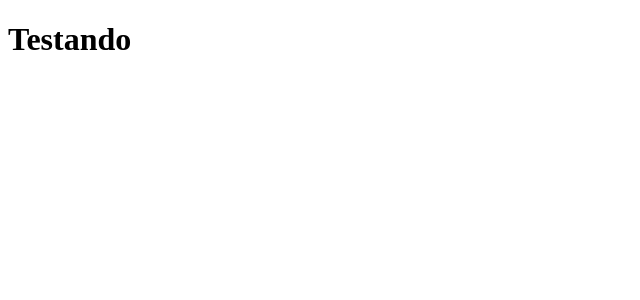
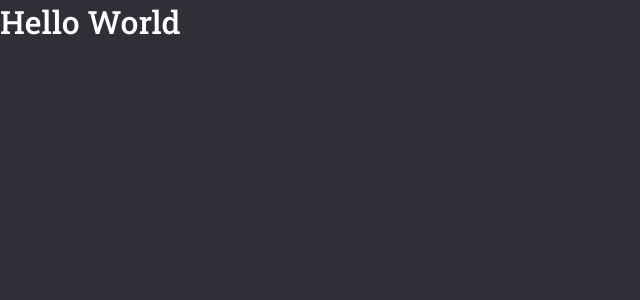
Before and after one commit to joaosczip/appointments_web, a React (Create React App) app: page / in a window 1280 px wide. Shown: the top 300 px of the page, without its empty margins (0-640 px from the left). Built offline with nearby package versions, Linux system fonts and the light colour scheme.

Commit message:
feat: add global style

```diff
--- a/public/index.html
+++ b/public/index.html
@@ -10,21 +10,14 @@
       content="Web site created using create-react-app"
     />
     <link rel="apple-touch-icon" href="%PUBLIC_URL%/logo192.png" />
-    <!--
-      manifest.json provides metadata used when your web app is installed on a
-      user's mobile device or desktop. See https://developers.google.com/web/fundamentals/web-app-manifest/
-    -->
     <link rel="manifest" href="%PUBLIC_URL%/manifest.json" />
-    <!--
-      Notice the use of %PUBLIC_URL% in the tags above.
-      It will be replaced with the URL of the `public` folder during the build.
-      Only files inside the `public` folder can be referenced from the HTML.
 
-      Unlike "/favicon.ico" or "favicon.ico", "%PUBLIC_URL%/favicon.ico" will
-      work correctly both with client-side routing and a non-root public URL.
-      Learn how to configure a non-root public URL by running `npm run build`.
-    -->
-    <title>React App</title>
+    <title>GoBarber</title>
+
+    <link
+      href="https://fonts.googleapis.com/css2?family=Roboto+Slab:wght@400;500&display=swap"
+      rel="stylesheet"
+    />
   </head>
   <body>
     <noscript>You need to enable JavaScript to run this app.</noscript>
--- a/src/App.tsx
+++ b/src/App.tsx
@@ -1,7 +1,14 @@
 import React from "react";
 
+import GlobalStyle from "./styles/global";
+
 function App() {
-  return <h1>Testando</h1>;
+  return (
+    <>
+      <h1>Hello World</h1>
+      <GlobalStyle />
+    </>
+  );
 }
 
 export default App;
--- a/src/styles/global.ts
+++ b/src/styles/global.ts
@@ -12,4 +12,17 @@
         background: #312E38;
         color: #FFF;
     }
+
+    body, input, button {
+        font-family: 'Roboto Slab', serif;
+        font-size: 16px;
+    }
+
+    h1, h2, h3, h4, h5, h6, strong {
+        font-weight: 500;
+    }
+
+    button {
+        cursor: pointer;
+    }
 `;
```
